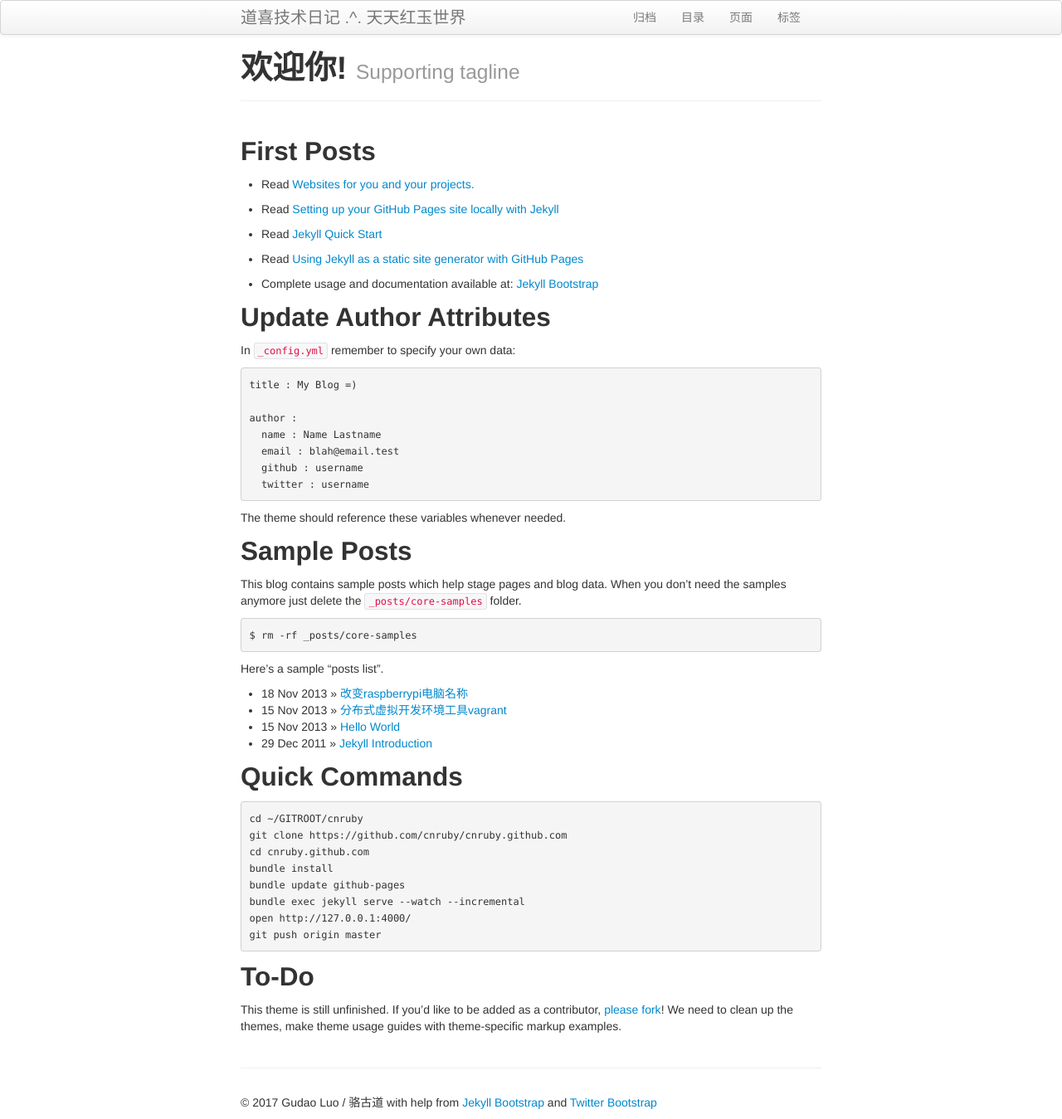
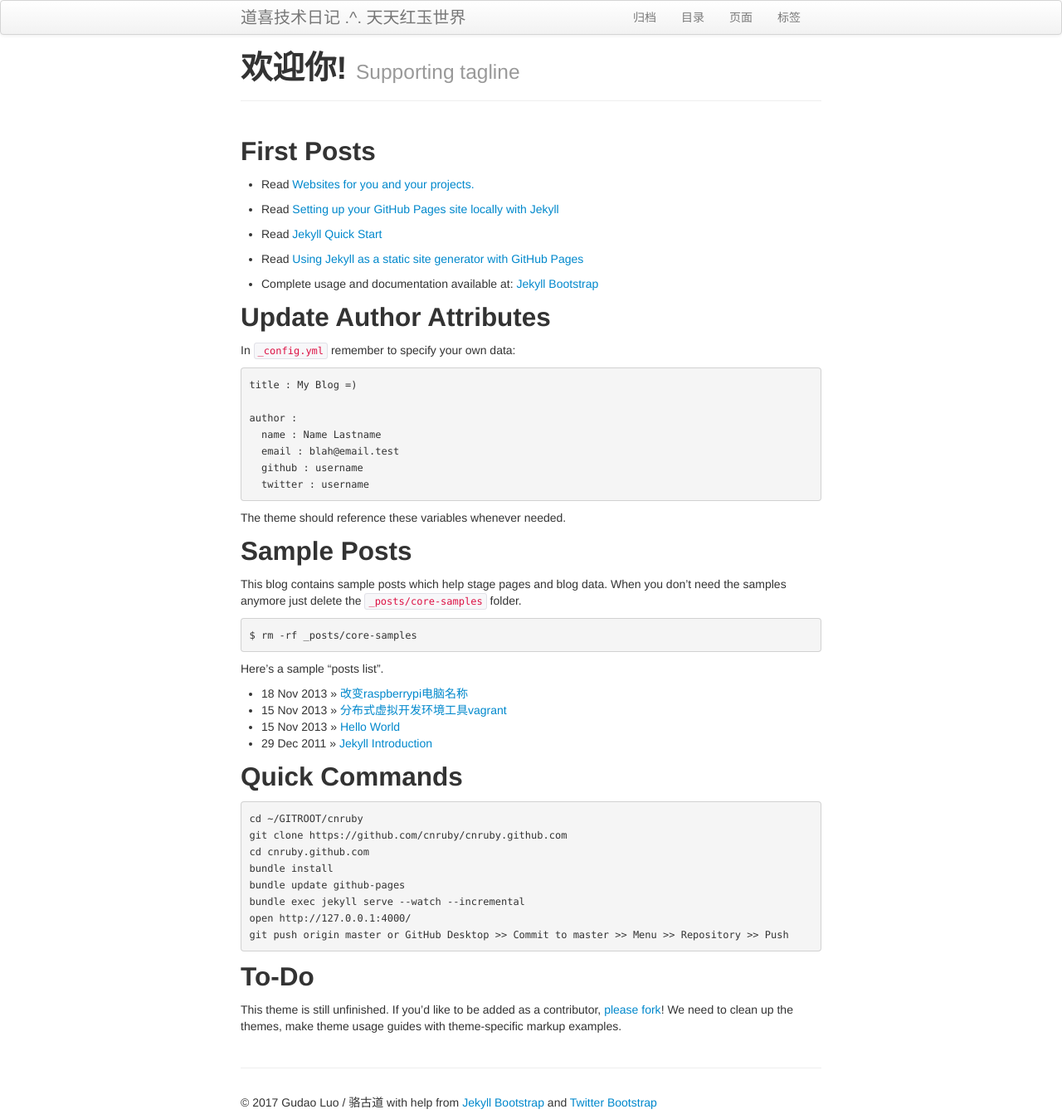
Before and after one commit to iotoi8cn/cnruby.github.com, a Jekyll site: the page built from index.md, in a window 1280 px wide. Shown: the whole page at 83% size. Built offline with Jekyll 4.4.1, drawn with Linux system fonts in a browser that asks for light colours.

Commit message:
quick commands

```diff
--- a/index.md
+++ b/index.md
@@ -55,7 +55,7 @@ Here's a sample "posts list".
     bundle update github-pages
     bundle exec jekyll serve --watch --incremental
     open http://127.0.0.1:4000/
-    git push origin master
+    git push origin master or GitHub Desktop >> Commit to master >> Menu >> Repository >> Push
 
 ## To-Do
 
```
